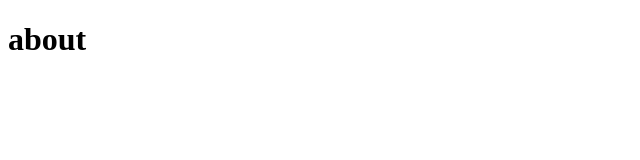
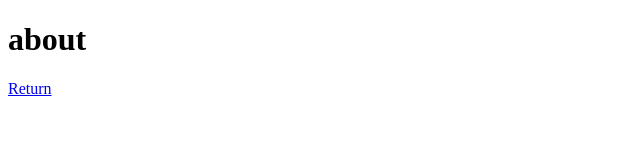
Before and after one commit to hakamata-1106/vscode-practice, a plain HTML site: page vscode-practice/about.html in a window 1280 px wide. Shown: the full height of the page, 0-640 px from the left. Drawn offline with Linux system fonts and the light colour scheme.

Commit message:
aタグを追加

```diff
--- a/vscode-practice/about.html
+++ b/vscode-practice/about.html
@@ -7,5 +7,6 @@
 </head>
 <body>
     <h1>about</h1>
+    <a href="index.html">Return</a>
 </body>
 </html>
```
